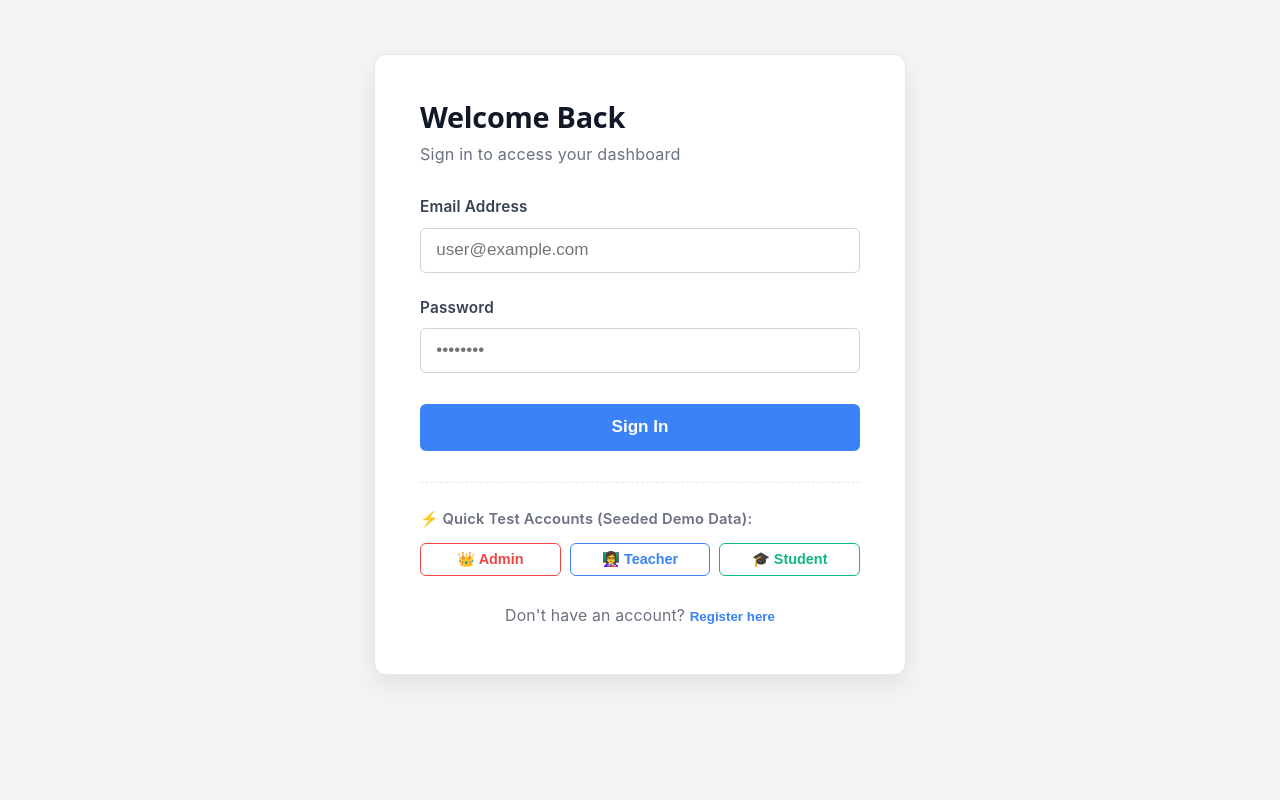
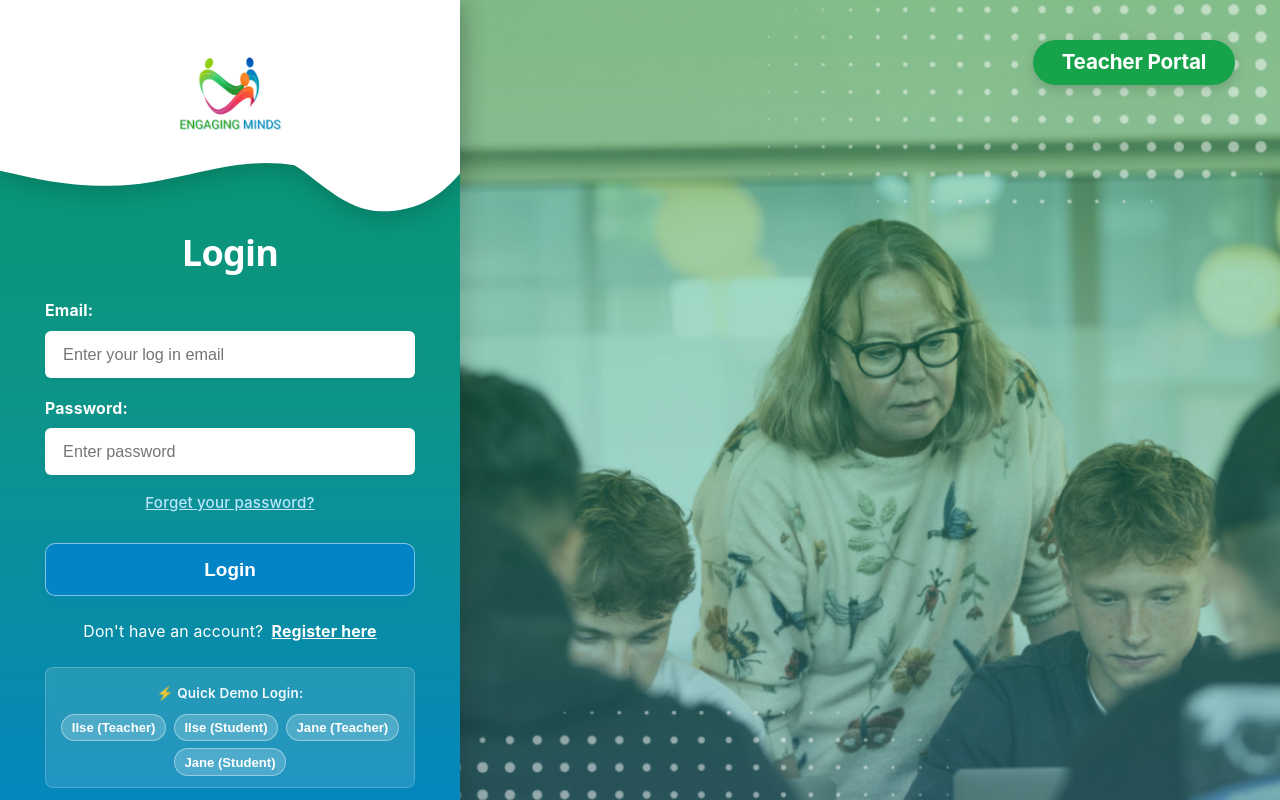
Before and after one commit to BALearnovate/engaging-minds, a React (Vite) app in the folder frontend/: page / in a window 1280 px wide. Both pictures are taken after a click on the element "Login now". Shown: the top 800 px of the page. Built offline with nearby package versions, Linux system fonts and the light colour scheme; no server answers.

Commit message:
feat(login): update ui for Login page as in Zeplin

```diff
--- a/frontend/src/pages/Login.tsx
+++ b/frontend/src/pages/Login.tsx
@@ -1,5 +1,8 @@
 import React, { useState } from 'react';
 import { useAuth } from '../context/AuthContext';
+import bgImage from '../assets/teacher-reg-bg.png';
+import logoImage from '../assets/logo.png';
+import { EuFooter } from '../components/EuFooter';
 
 interface LoginProps {
   onSuccess: (role: string) => void;
@@ -28,205 +31,424 @@ export const Login: React.FC<LoginProps> = ({ onSuccess, onNavigateToRegister })
     }
   };
 
-  const fillQuickAccount = (role: 'ADMIN' | 'TEACHER' | 'STUDENT') => {
+  const fillQuickAccount = (role: 'TEACHER_ILSE' | 'STUDENT_ILSE' | 'TEACHER_JANE' | 'STUDENT_JANE' | 'ADMIN') => {
     switch (role) {
+      case 'TEACHER_ILSE':
+        setEmail('ilse.teacher@em.com');
+        setPassword('password123@');
+        break;
+      case 'STUDENT_ILSE':
+        setEmail('ilse.student@em.com');
+        setPassword('password123@');
+        break;
+      case 'TEACHER_JANE':
+        setEmail('jane.teacher@em.com');
+        setPassword('password123@');
+        break;
+      case 'STUDENT_JANE':
+        setEmail('jane.student@em.com');
+        setPassword('password123@');
+        break;
       case 'ADMIN':
         setEmail('admin@example.com');
         setPassword('Admin123!');
-        break;
-      case 'TEACHER':
-        setEmail('teacher@example.com');
-        setPassword('Teacher123!');
-        break;
-      case 'STUDENT':
-        setEmail('student@example.com');
-        setPassword('Student123!');
         break;
     }
   };
 
   return (
-    <div style={styles.container}>
-      <div style={styles.card}>
-        <h2 style={styles.title}>Welcome Back</h2>
-        <p style={styles.subtitle}>Sign in to access your dashboard</p>
+    <div style={styles.pageContainer}>
+      <div style={styles.pageWrapper}>
+        <div style={styles.mainContent}>
+          {/* Left Section - Form & Branding */}
+          <div style={styles.leftSection}>
+            {/* Logo Header with Wave Transition */}
+            <div style={styles.headerWrapper}>
+              <div style={styles.topHeader}>
+                <img
+                  src={logoImage}
+                  alt="Engaging Minds Logo"
+                  style={styles.logoImg}
+                />
+              </div>
+
+              {/* Wave transition */}
+              <div style={styles.waveContainer}>
+                <svg
+                  viewBox="0 0 500 120"
+                  preserveAspectRatio="none"
+                  style={styles.waveSvg}
+                >
+                  <path
+                    d="M 0,0 L 500,0 L 500,45 C 480,85 455,115 415,115 C 375,115 345,55 320,30 C 250,10 190,68 120,68 C 60,68 25,48 0,40 Z"
+                    fill="#ffffff"
+                  />
+                </svg>
+              </div>
+            </div>
+
+            {/* Form Body */}
+            <div style={styles.formSection}>
+              <h2 style={styles.formTitle}>Login</h2>
 
               {error && <div style={styles.errorBox}>{error}</div>}
 
               <form onSubmit={handleSubmit} style={styles.form}>
-          <div style={styles.field}>
-            <label style={styles.label}>Email Address</label>
+                <div style={styles.fieldGroup}>
+                  <label style={styles.label}>Email:</label>
                   <input
                     type="email"
                     required
                     value={email}
                     onChange={(e) => setEmail(e.target.value)}
-              placeholder="user@example.com"
+                    placeholder="Enter your log in email"
                     style={styles.input}
                   />
                 </div>
 
-          <div style={styles.field}>
-            <label style={styles.label}>Password</label>
+                <div style={styles.fieldGroup}>
+                  <label style={styles.label}>Password:</label>
                   <input
                     type="password"
                     required
                     value={password}
                     onChange={(e) => setPassword(e.target.value)}
-              placeholder="••••••••"
+                    placeholder="Enter password"
                     style={styles.input}
                   />
                 </div>
 
-          <button type="submit" disabled={isSubmitting} style={styles.submitBtn}>
-            {isSubmitting ? 'Signing in...' : 'Sign In'}
+                <div style={styles.forgotPasswordRow}>
+                  <a
+                    href="#forgot"
+                    onClick={(e) => {
+                      e.preventDefault();
+                      alert('Please contact your school administrator or teacher to reset your password.');
+                    }}
+                    style={styles.forgotPasswordLink}
+                  >
+                    Forget your password?
+                  </a>
+                </div>
+
+                <button
+                  type="submit"
+                  disabled={isSubmitting}
+                  style={{
+                    ...styles.submitBtn,
+                    opacity: isSubmitting ? 0.8 : 1,
+                  }}
+                >
+                  {isSubmitting ? 'Logging in...' : 'Login'}
                 </button>
               </form>
 
+              <div style={styles.registerRedirect}>
+                Don't have an account?{' '}
+                <span onClick={onNavigateToRegister} style={styles.registerLink}>
+                  Register here
+                </span>
+              </div>
+
+              {/* Quick Account Switcher Chips */}
               <div style={styles.quickAccountsSection}>
-          <p style={styles.quickText}>⚡ Quick Test Accounts (Seeded Demo Data):</p>
-          <div style={styles.quickButtonsGroup}>
+                <div style={styles.quickAccountsTitle}>⚡ Quick Demo Login:</div>
+                <div style={styles.quickChipsGrid}>
                   <button
                     type="button"
-              style={{ ...styles.quickBtn, borderColor: '#ef4444', color: '#ef4444' }}
-              onClick={() => fillQuickAccount('ADMIN')}
+                    onClick={() => fillQuickAccount('TEACHER_ILSE')}
+                    style={styles.quickChip}
                   >
-              👑 Admin
+                    Ilse (Teacher)
                   </button>
                   <button
                     type="button"
-              style={{ ...styles.quickBtn, borderColor: '#3b82f6', color: '#3b82f6' }}
-              onClick={() => fillQuickAccount('TEACHER')}
+                    onClick={() => fillQuickAccount('STUDENT_ILSE')}
+                    style={styles.quickChip}
                   >
-              👩‍🏫 Teacher
+                    Ilse (Student)
                   </button>
                   <button
                     type="button"
-              style={{ ...styles.quickBtn, borderColor: '#10b981', color: '#10b981' }}
-              onClick={() => fillQuickAccount('STUDENT')}
+                    onClick={() => fillQuickAccount('TEACHER_JANE')}
+                    style={styles.quickChip}
                   >
-              🎓 Student
+                    Jane (Teacher)
+                  </button>
+                  <button
+                    type="button"
+                    onClick={() => fillQuickAccount('STUDENT_JANE')}
+                    style={styles.quickChip}
+                  >
+                    Jane (Student)
                   </button>
                 </div>
               </div>
+            </div>
 
+            {/* Footer Links */}
             <div style={styles.footer}>
-          <span>Don't have an account? </span>
-          <button style={styles.linkBtn} onClick={onNavigateToRegister}>
-            Register here
-          </button>
+              <a
+                href="#privacy"
+                style={styles.footerLink}
+                onClick={(e) => e.preventDefault()}
+              >
+                Privacy
+              </a>
+
+              <a
+                href="#terms"
+                style={styles.footerLink}
+                onClick={(e) => e.preventDefault()}
+              >
+                Terms & condition
+              </a>
+
+              <span style={styles.copyright}>© Engaging Minds 2026</span>
             </div>
+          </div>
+
+          {/* Right Section - Hero Image with Teacher Portal Badge */}
+          <div style={styles.rightSection}>
+            <div style={styles.portalPillBadge}>Teacher Portal</div>
+          </div>
+        </div>
+
+        {/* European Union Co-Funded Footer Banner */}
+        <EuFooter />
       </div>
     </div>
   );
 };
 
 const styles: Record<string, React.CSSProperties> = {
-  container: {
+  pageContainer: {
     display: 'flex',
+    flex: '1',
+    width: '100%',
+    minHeight: 'calc(100vh - 60px)',
+    overflowX: 'hidden',
+    backgroundColor: '#059669',
+    fontFamily: '-apple-system, BlinkMacSystemFont, "Segoe UI", Roboto, Helvetica, Arial, sans-serif',
+  },
+  pageWrapper: {
+    display: 'flex',
+    flexDirection: 'column',
+    minHeight: '100vh',
+    width: '100%',
+  },
+  mainContent: {
+    display: 'flex',
+    flex: 1,
+    width: '100%',
+    minHeight: 'calc(100vh - 60px)',
+  },
+  leftSection: {
+    flex: '1',
+    minWidth: '360px',
+    maxWidth: '460px',
+    display: 'flex',
+    flexDirection: 'column',
+    justifyContent: 'space-between',
+    background: 'linear-gradient(180deg, #059669 0%, #0d9488 45%, #0284c7 100%)',
+    position: 'relative',
+    zIndex: 10,
+    boxShadow: '4px 0 24px rgba(0, 0, 0, 0.15)',
+  },
+  headerWrapper: {
+    width: '100%',
+    position: 'relative',
+    filter: 'drop-shadow(0 6px 12px rgba(0, 0, 0, 0.18))',
+    zIndex: 2,
+  },
+  topHeader: {
+    backgroundColor: '#ffffff',
+    paddingTop: '2.2rem',
+    paddingLeft: '1.5rem',
+    paddingRight: '1.5rem',
+    textAlign: 'center',
+  },
+  logoImg: {
+    maxWidth: '220px',
+    maxHeight: '110px',
+    width: 'auto',
+    height: 'auto',
+    display: 'block',
+    margin: '0 auto',
+    objectFit: 'contain',
+  },
+  waveContainer: {
+    width: '100%',
+    overflow: 'hidden',
+    lineHeight: 0,
+    marginTop: '-1px',
+  },
+  waveSvg: {
+    display: 'block',
+    width: '100%',
+    height: '65px',
+  },
+  formSection: {
+    flex: '1',
+    display: 'flex',
+    flexDirection: 'column',
     justifyContent: 'center',
-    padding: '3rem 1rem',
+    padding: '1rem 2.5rem 1.5rem 2.5rem',
+    zIndex: 1,
   },
-  card: {
-    width: '100%',
-    maxWidth: '440px',
-    padding: '2.5rem',
-    backgroundColor: '#ffffff',
-    borderRadius: '12px',
-    boxShadow: '0 10px 25px rgba(0,0,0,0.08)',
-    border: '1px solid #e5e7eb',
-  },
-  title: {
-    margin: 0,
-    fontSize: '1.6rem',
+  formTitle: {
+    margin: '0 0 1.35rem 0',
+    fontSize: '2rem',
     fontWeight: '700',
-    color: '#111827',
-  },
-  subtitle: {
-    marginTop: '0.4rem',
-    marginBottom: '1.5rem',
-    fontSize: '0.9rem',
-    color: '#6b7280',
+    color: '#ffffff',
+    textAlign: 'center',
+    letterSpacing: '-0.02em',
   },
   errorBox: {
-    backgroundColor: '#fef2f2',
-    color: '#dc2626',
-    padding: '0.75rem 1rem',
+    backgroundColor: 'rgba(239, 68, 68, 0.9)',
+    color: '#ffffff',
+    padding: '0.65rem 0.9rem',
     borderRadius: '6px',
-    marginBottom: '1.25rem',
-    fontSize: '0.88rem',
-    border: '1px solid #fecaca',
+    marginBottom: '1rem',
+    fontSize: '0.85rem',
+    textAlign: 'center',
+    fontWeight: '500',
   },
   form: {
     display: 'flex',
     flexDirection: 'column',
-    gap: '1.2rem',
+    gap: '1rem',
   },
-  field: {
+  fieldGroup: {
     display: 'flex',
     flexDirection: 'column',
-    gap: '0.4rem',
+    gap: '0.35rem',
   },
   label: {
-    fontSize: '0.85rem',
-    fontWeight: '600',
-    color: '#374151',
+    fontSize: '0.88rem',
+    fontWeight: '700',
+    color: '#ffffff',
   },
   input: {
-    padding: '0.65rem 0.85rem',
+    padding: '0.72rem 0.95rem',
     borderRadius: '6px',
-    border: '1px solid #d1d5db',
-    fontSize: '0.95rem',
+    border: '1px solid rgba(255, 255, 255, 0.85)',
+    fontSize: '0.9rem',
     outline: 'none',
+    backgroundColor: '#ffffff',
+    color: '#1f2937',
+    boxSizing: 'border-box',
+    width: '100%',
+    boxShadow: '0 2px 4px rgba(0, 0, 0, 0.05)',
+  },
+  forgotPasswordRow: {
+    textAlign: 'center',
+    marginTop: '-0.2rem',
+  },
+  forgotPasswordLink: {
+    color: '#bae6fd',
+    fontSize: '0.84rem',
+    textDecoration: 'underline',
+    cursor: 'pointer',
+    fontWeight: '500',
   },
   submitBtn: {
     marginTop: '0.5rem',
-    backgroundColor: '#3b82f6',
+    backgroundColor: '#0284c7',
     color: '#ffffff',
-    border: 'none',
-    padding: '0.75rem',
-    borderRadius: '6px',
-    fontSize: '0.95rem',
+    border: '1px solid rgba(255, 255, 255, 0.5)',
+    padding: '0.8rem 1rem',
+    borderRadius: '10px',
+    fontSize: '1.05rem',
+    fontWeight: '700',
+    cursor: 'pointer',
+    width: '100%',
+    boxShadow: '0 4px 14px rgba(2, 132, 199, 0.35)',
+    transition: 'all 0.2s ease',
+  },
+  registerRedirect: {
+    marginTop: '1.25rem',
+    textAlign: 'center',
+    fontSize: '0.88rem',
+    color: '#ffffff',
+  },
+  registerLink: {
+    color: '#ffffff',
+    fontWeight: '700',
+    textDecoration: 'underline',
+    cursor: 'pointer',
+    marginLeft: '0.2rem',
+  },
+  quickAccountsSection: {
+    marginTop: '1.25rem',
+    padding: '0.65rem 0.75rem',
+    backgroundColor: 'rgba(255, 255, 255, 0.12)',
+    borderRadius: '8px',
+    backdropFilter: 'blur(4px)',
+    border: '1px solid rgba(255, 255, 255, 0.2)',
+  },
+  quickAccountsTitle: {
+    fontSize: '0.75rem',
+    fontWeight: '600',
+    color: 'rgba(255, 255, 255, 0.95)',
+    marginBottom: '0.45rem',
+    textAlign: 'center',
+  },
+  quickChipsGrid: {
+    display: 'flex',
+    flexWrap: 'wrap',
+    gap: '0.4rem',
+    justifyContent: 'center',
+  },
+  quickChip: {
+    padding: '0.28rem 0.55rem',
+    backgroundColor: 'rgba(255, 255, 255, 0.2)',
+    border: '1px solid rgba(255, 255, 255, 0.4)',
+    color: '#ffffff',
+    borderRadius: '14px',
+    fontSize: '0.73rem',
     fontWeight: '600',
     cursor: 'pointer',
+    transition: 'background-color 0.15s ease',
   },
-  quickAccountsSection: {
-    marginTop: '1.75rem',
-    paddingTop: '1.25rem',
-    borderTop: '1px dashed #e5e7eb',
+  footer: {
+    display: 'flex',
+    justifyContent: 'space-between',
+    alignItems: 'center',
+    padding: '1rem 2rem 1.25rem 2rem',
+    fontSize: '0.73rem',
+    color: 'rgba(255, 255, 255, 0.9)',
+    zIndex: 1,
   },
-  quickText: {
-    fontSize: '0.82rem',
-    color: '#6b7280',
-    margin: '0 0 0.6rem 0',
-    fontWeight: '600',
-  },
-  quickButtonsGroup: {
-    display: 'flex',
-    gap: '0.5rem',
-  },
-  quickBtn: {
-    flex: 1,
-    padding: '0.4rem 0.2rem',
-    backgroundColor: '#ffffff',
-    border: '1px solid',
-    borderRadius: '6px',
-    fontSize: '0.8rem',
-    fontWeight: '600',
+  footerLink: {
+    color: 'rgba(255, 255, 255, 0.9)',
+    textDecoration: 'none',
     cursor: 'pointer',
   },
-  footer: {
-    marginTop: '1.5rem',
-    textAlign: 'center',
-    fontSize: '0.88rem',
-    color: '#6b7280',
+  copyright: {
+    color: 'rgba(255, 255, 255, 0.85)',
   },
-  linkBtn: {
-    background: 'none',
-    border: 'none',
-    color: '#3b82f6',
-    fontWeight: '600',
-    cursor: 'pointer',
-    padding: 0,
+  rightSection: {
+    flex: '1.6',
+    backgroundImage: `url(${bgImage})`,
+    backgroundSize: 'cover',
+    backgroundPosition: 'center center',
+    backgroundRepeat: 'no-repeat',
+    position: 'relative',
+    minHeight: '400px',
+  },
+  portalPillBadge: {
+    position: 'absolute',
+    top: '2.2rem',
+    right: '2.5rem',
+    backgroundColor: '#16a34a',
+    color: '#ffffff',
+    padding: '0.55rem 1.6rem',
+    borderRadius: '24px',
+    fontSize: '1.15rem',
+    fontWeight: '700',
+    letterSpacing: '-0.01em',
+    boxShadow: '0 4px 12px rgba(0, 0, 0, 0.15)',
+    zIndex: 5,
   },
 };
```
Lines whose indentation alone changed are shown as unchanged.
